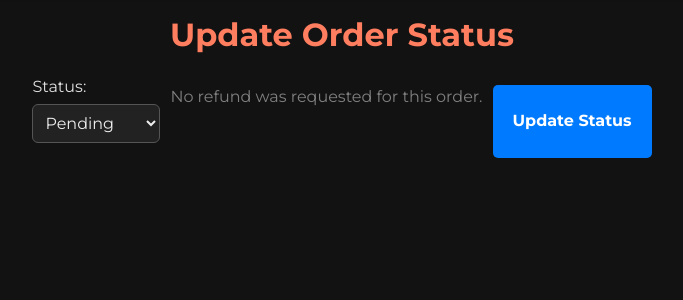
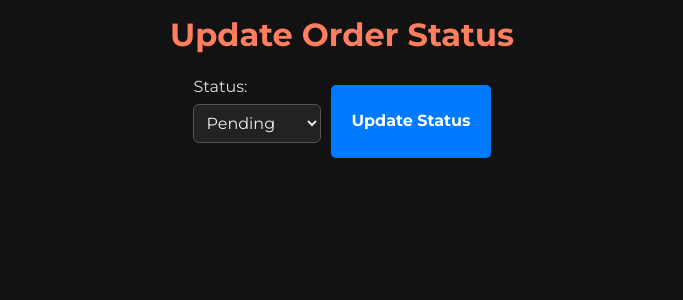
Before and after one commit to XtremeseOISHEE/Art-Gallery, a Django app: page /admin-dashboard/update-order-status/2/ in a window 1280 px wide. Shown: the part 69-369 px from the top of the page, without its empty margins (298-981 px from the left). Run offline with Django 5.2, Linux system fonts and the light colour scheme; data comes from the database, SQL or seed files in the repository; both versions use the stored data as it was after the commit; some libraries are stand-ins or nearby versions.

Commit message:
One last

```diff
--- a/templates/admin_dashboard/update_order_status.html
+++ b/templates/admin_dashboard/update_order_status.html
@@ -1,4 +1,3 @@
-<!-- templates/admin_dashboard/update_order_status.html -->
 {% extends 'base.html' %}
 
 {% block title %}Update Order Status{% endblock %}
@@ -18,18 +17,9 @@
                 <option value="canceled" {% if order.status == 'canceled' %}selected{% endif %}>Canceled</option>
             </select>
         </div>
-        <!-- {% if order.is_refunded %}
-        <div style="margin-bottom: 15px;">
-            <label for="refund_status">Refund Status:</label><br>
-            <select name="refund_status" id="refund_status" style="padding: 8px; margin-top: 5px; width: 100%;">
-                <option value="pending" {% if order.refund_status == 'pending' %}selected{% endif %}>Pending</option>
-                <option value="approved" {% if order.refund_status == 'approved' %}selected{% endif %}>Approved</option>
-                <option value="rejected" {% if order.refund_status == 'rejected' %}selected{% endif %}>Rejected</option>
-            </select>
-        </div>
-        {% else %} -->
-            <p style="color: gray;">No refund was requested for this order.</p>
-        {% endif %}
+
+
+
         <button type="submit" style="padding: 10px 20px; background-color: #007bff; border: none; border-radius: 5px; color: white; font-weight: bold; cursor: pointer;">
             Update Status
         </button>
```
Also changed, not shown: db.sqlite3, templates/orders/update_order_status.html (line endings or trailing spaces).
